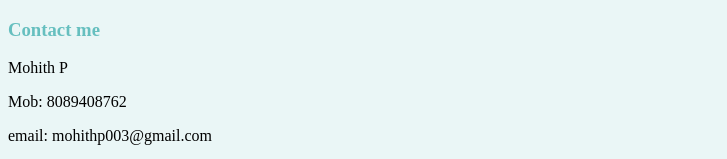
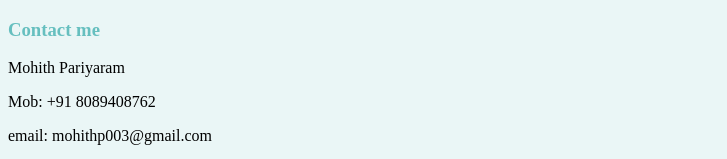
Before and after one commit to mohithp/cv, a plain HTML site: page contacts.html in a window 1280 px wide. Shown: the top 159 px of the page, without its empty margins (0-727 px from the left). Drawn offline with Linux system fonts and the light colour scheme.

Commit message:
Update contacts.html

```diff
--- a/contacts.html
+++ b/contacts.html
@@ -9,8 +9,8 @@
 
 <body>
   <h3>Contact me</h3>
-  <p>Mohith P</p>
-  <p>Mob: 8089408762</p>
+  <p>Mohith Pariyaram</p>
+  <p>Mob: +91 8089408762</p>
   <p>email: mohithp003@gmail.com</p>
   <hr>
   <form class="" action="mailto:mohith.pariyaram@gmail.com" method="post" enctype="text/plain">
```
